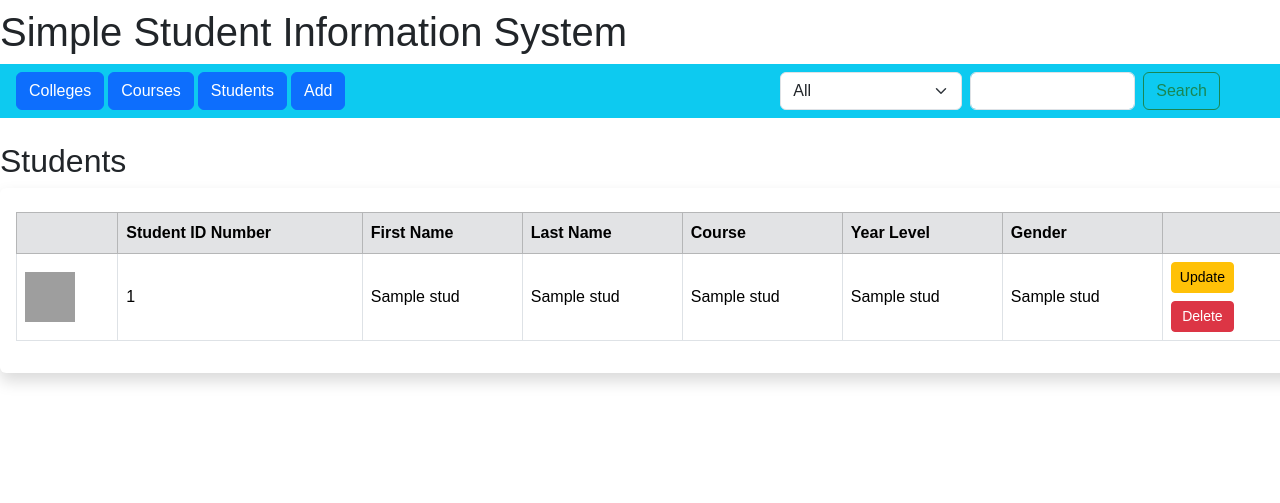
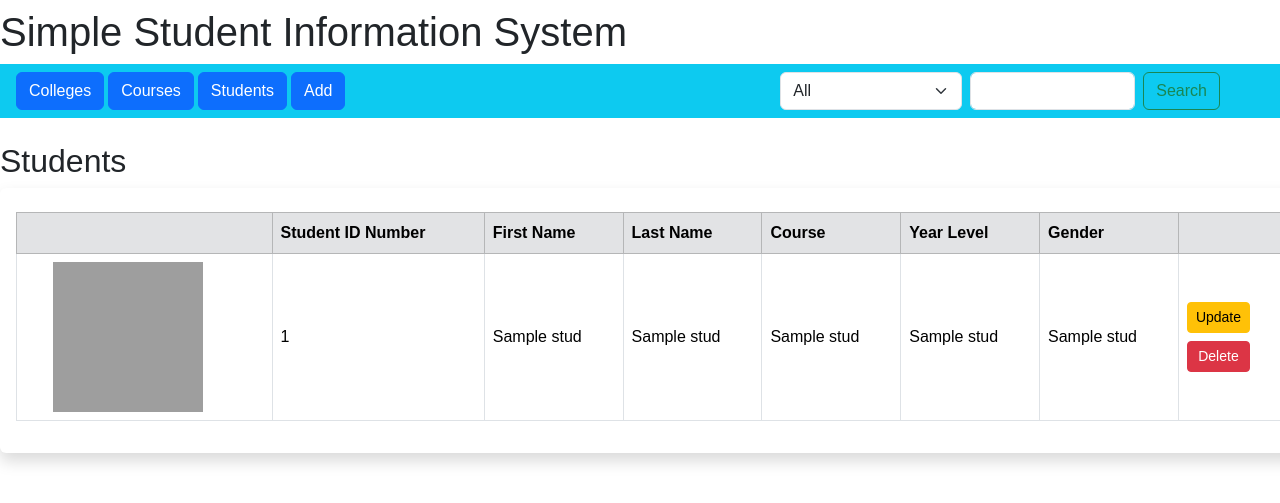
Before and after one commit to Daine-C/SSIS3, a Flask app: template app/templates/Students.html in a window 1280 px wide. Shown: the top 503 px of the page. Run offline with Flask 3, Linux system fonts and the light colour scheme; the template is opened without the code that fills it: most values are stand-ins (such as "Sample title", 1, 10 or a date in 2020); some libraries are stand-ins or nearby versions; grey boxes are pictures that could not be loaded.

Commit message:
Reformat profile picture

```diff
--- a/app/templates/Students.html
+++ b/app/templates/Students.html
@@ -23,7 +23,7 @@
             </tr>
             {% for stud in studs %}
                 <tr>
-                    <td><img src="{{ stud[6] }}" width="50" height="50"></td>
+                    <td><div class="body justify-content-center ps-4 ms-1"><img src="{{ stud[6] }}" width="150" height="150"></div></td>
                     <td>{{ stud[0] }}</td>
                     <td>{{ stud[1] }}</td>
                     <td>{{ stud[2] }}</td>
```
